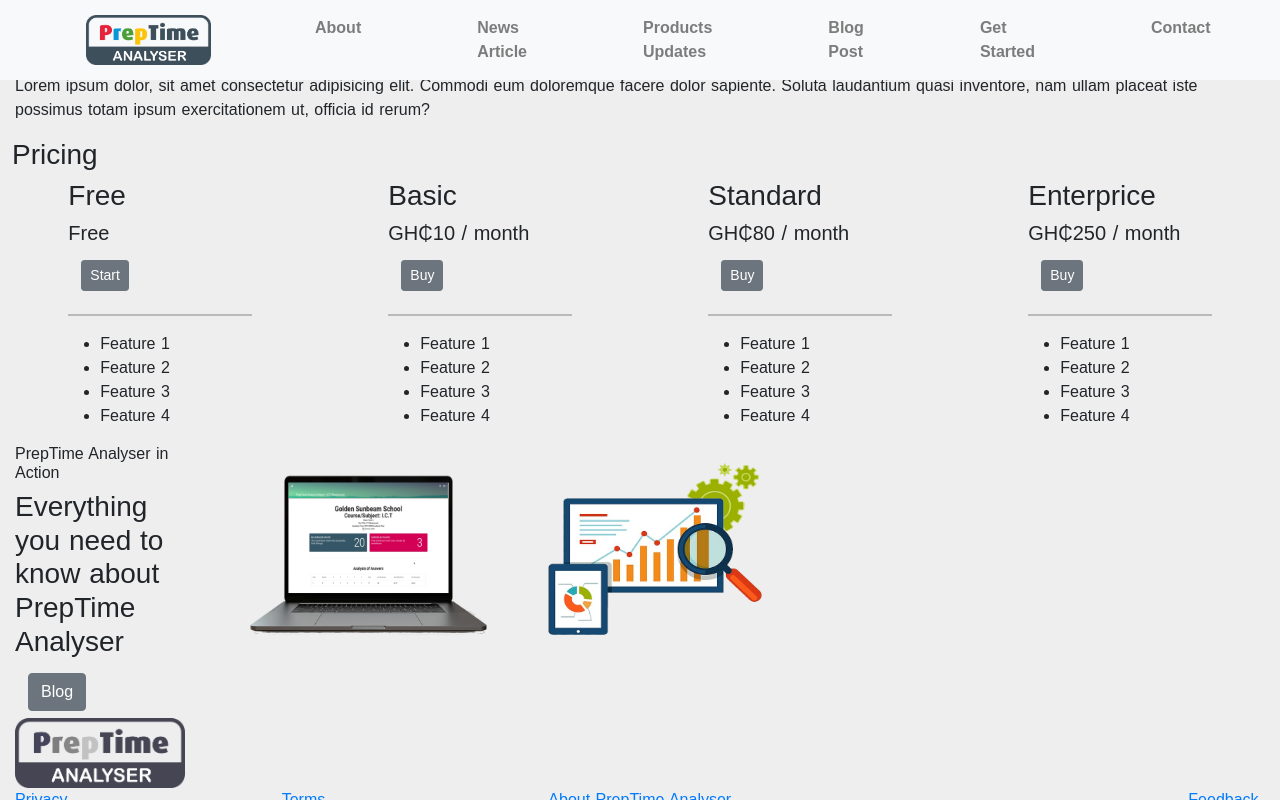
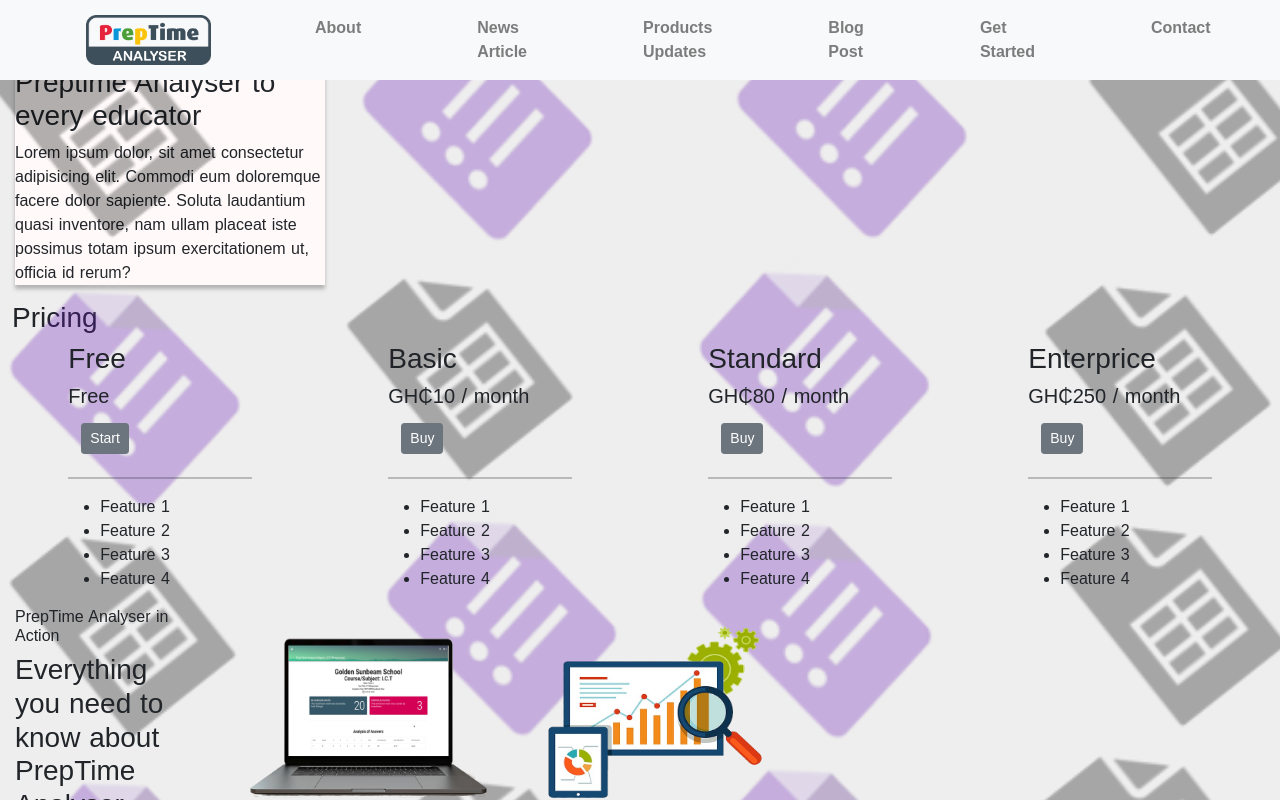
Before and after one commit to Scribble-Works/preptimeanalyser, a Nuxt app: page /about in a window 1280 px wide. Shown: the top 800 px of the page. Built offline with nearby package versions, Linux system fonts and the light colour scheme; a web font is replaced by a local one.

Commit message:
still styling

```diff
--- a/layouts/style.css
+++ b/layouts/style.css
@@ -6,6 +6,7 @@ body{
     font-weight: bold;
 
 }
+
 
 /* footer {
     display: inline;
--- a/pages/about.vue
+++ b/pages/about.vue
@@ -1,6 +1,6 @@
 <template>
-  <div class="container-fluid about">
-    <div class="container-about top-buffer">
+  <div class="container-fluid form-bg">
+    <div class="container-about">
       <h5>About</h5>
       <h3>Bringing the benefits of Preptime Analyser to every educator</h3>
       <p>
@@ -109,5 +109,9 @@
 </template>
 
 <style>
-
+.container-about{
+  background: #FFF9F9;
+  box-shadow: 0px 4px 4px rgba(0, 0, 0, 0.25);
+  width: 310px;
+}
 </style>
```
